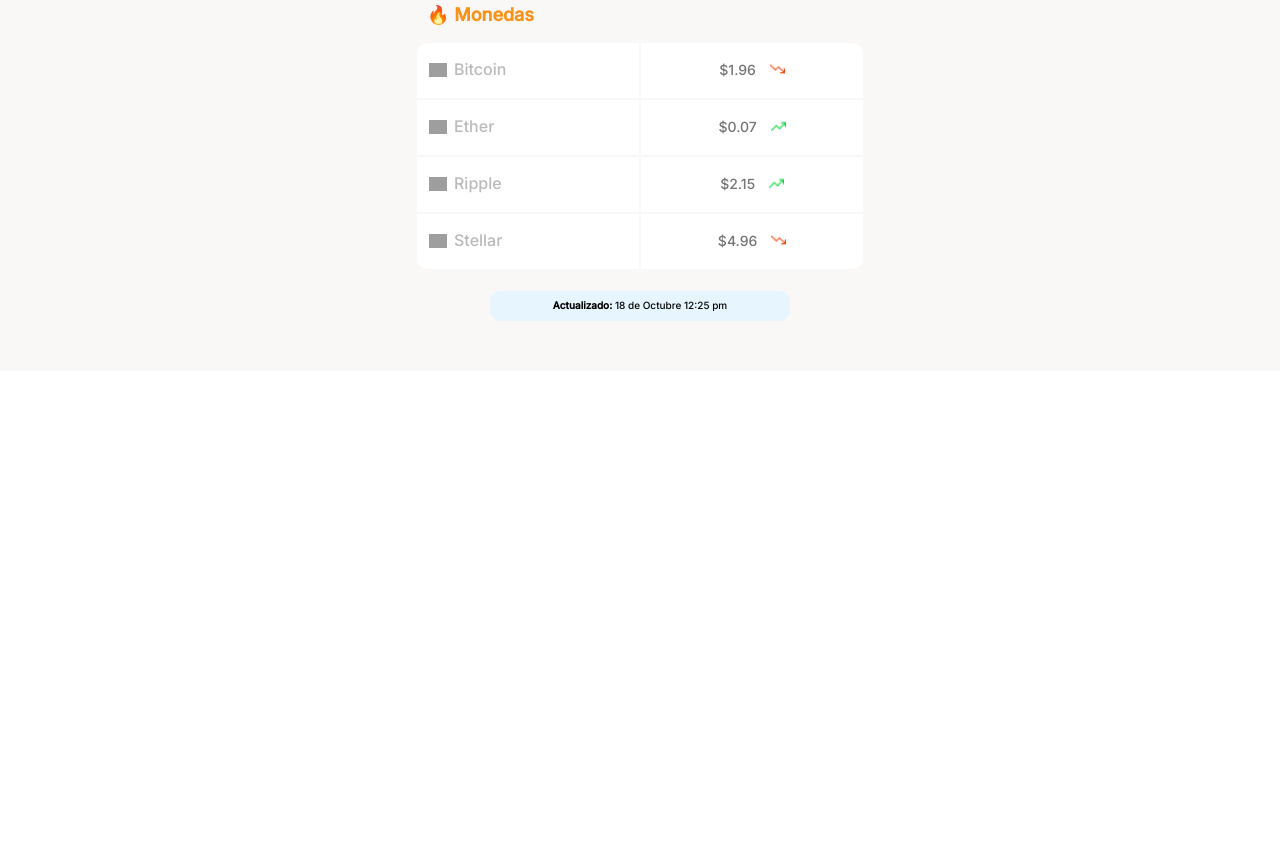
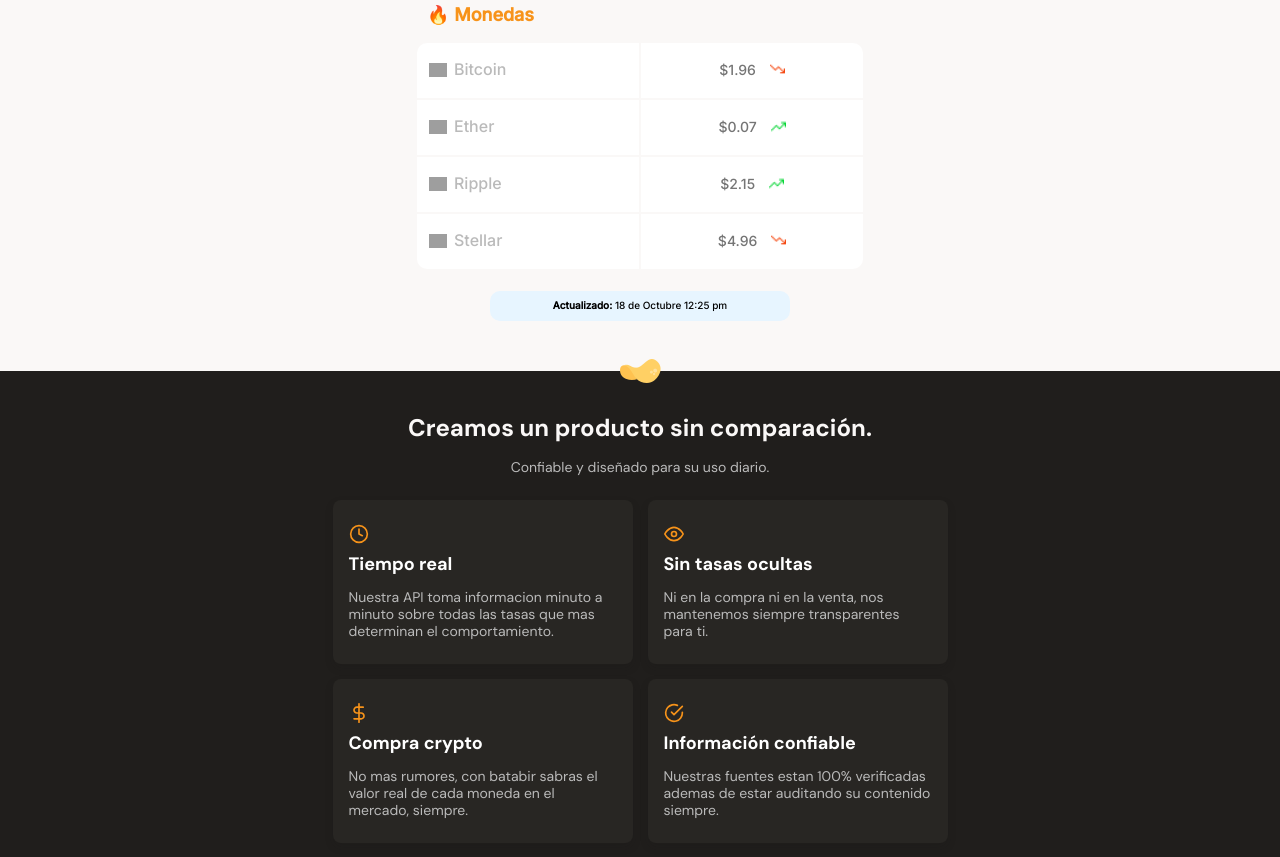
Before and after one commit to juansgiraldoe/mobile-first, a plain HTML site: page index.html in a window 1280 px wide. Shown: the part 722-1579 px from the top of the page. Before the commit the page ends 1093 px from the top, so only its background shows below. Drawn offline with Linux system fonts and the light colour scheme; grey boxes are pictures that could not be loaded.

Commit message:
[UPDATE] Benefits and cards section

```diff
--- a/index.html
+++ b/index.html
@@ -54,7 +54,35 @@
         </div>
       </section>
     </section>
-    <section></section>
+    <section class="main-product-detail">
+      <span><img src="./assets/icons/logo-papa.png" alt=""></span>
+      <div class="descriptions-cards">
+        <h2>Creamos un producto sin comparación.</h2>
+        <p>Confiable y diseñado para su uso diario.</p>
+      </div>
+      <section class="product-cards--container">
+        <article class="product-detail--card">
+          <span class="icon-card clock"></span>
+          <p class="product-card--title">Tiempo real</p>
+          <p class="product-card-description">Nuestra API toma informacion minuto a minuto sobre todas las tasas que mas determinan el comportamiento.</p>
+        </article>
+        <article class="product-detail--card">
+          <span class="icon-card eye"></span>
+          <p class="product-card--title">Sin tasas ocultas</p>
+          <p class="product-card-description">Ni en la compra ni en la venta, nos mantenemos siempre transparentes para ti.</p>
+        </article>
+        <article class="product-detail--card">
+          <span class="icon-card dollar"></span>
+          <p class="product-card--title">Compra crypto</p>
+          <p class="product-card-description">No mas rumores, con batabir sabras el valor real de cada moneda en el mercado, siempre.</p>
+        </article>
+        <article class="product-detail--card">
+          <span class="icon-card check"></span>
+          <p class="product-card--title">Información confiable</p>
+          <p class="product-card-description">Nuestras fuentes estan 100% verificadas ademas de estar auditando su contenido siempre.</p>
+        </article>
+      </section>
+    </section>
     <section></section>
     <section></section>
   </main>
--- a/style.css
+++ b/style.css
@@ -230,3 +230,100 @@ main {
   border-radius: 10px;
   max-width: 300px;
 }
+.main-product-detail{
+  position: relative;
+  width: 100%;
+  min-width: 320px;
+  height: auto;
+  padding: 20px 10px;
+  background-color: var(--warm-black);
+  padding-bottom: 48px;
+}
+.main-product-detail>span{
+  display: flex;
+  position: absolute;
+  width: 40px;
+  top:-12px;
+  left: calc(50% - 20px);
+}
+.descriptions-cards{
+  width: 90%;
+  margin: 0 auto 24px;
+
+}
+.main-product-detail h2{
+  padding-top: 24px;
+  color: var(--off-white);
+  font-size: 2.4rem;
+  line-height: 2.6rem;
+  text-align: center;
+  margin-bottom: 18px;
+}
+.main-product-detail p{
+  color: var(--grey);
+  font-size: 1.4rem;
+  line-height: 1.7rem;
+  text-align: center;
+}
+.product-cards--container{
+  display: grid;
+  grid-template-columns: repeat( auto-fit, minmax(300px, 1fr) );
+  place-content: center;
+  gap: 15px;
+}
+.product-cards--container .product-detail--card {
+  width: 100%;
+  min-width: 288px;
+  max-width: 400px;
+  height: auto;
+  background-color: var(--black);
+  border-radius: 8px;
+  padding: 24px 16px;
+  box-shadow: 0 4px 8px rgba(25, 25, 25, 0.16);
+  justify-self: center;
+}
+.product-cards--container .product-detail--card:hover{
+  scale: 1.1;
+  transition: 0.2s;
+}
+.product-cards--container .product-detail--card p{
+  text-align: left;
+}
+.product-detail--card .icon-card{
+  display: inline-block;
+  width: 20px;
+  height: 20px;
+  margin-right: 16px;
+  background-position: center;
+  background-size: cover;
+  background-repeat: no-repeat;
+}
+.product-detail--card .clock{
+  background-image: url('./assets/icons/clock.svg');
+}
+.product-detail--card .eye{
+  background-image: url('./assets/icons/eye.svg');
+}
+.product-detail--card .dollar{
+  background-image: url('./assets/icons/dollar-sign.svg');
+}
+.product-detail--card .check{
+  background-image: url('./assets/icons/check-circle.svg');
+}
+.product-detail--card .product-card--title{
+  margin: 8px 0 16px 0;
+  font-size: 1.8rem;
+  font-weight: bold;
+  line-height: 1.8rem;
+  color: var(--white);
+}
+
+
+@media (min-width:769px){
+  .product-cards--container{
+    display: grid;
+    grid-template-columns: 300px 300px;
+    place-content: center;
+    gap: 15px;
+  }
+}
```
Also changed, not shown: assets/icons/logo-papa.png (added).
